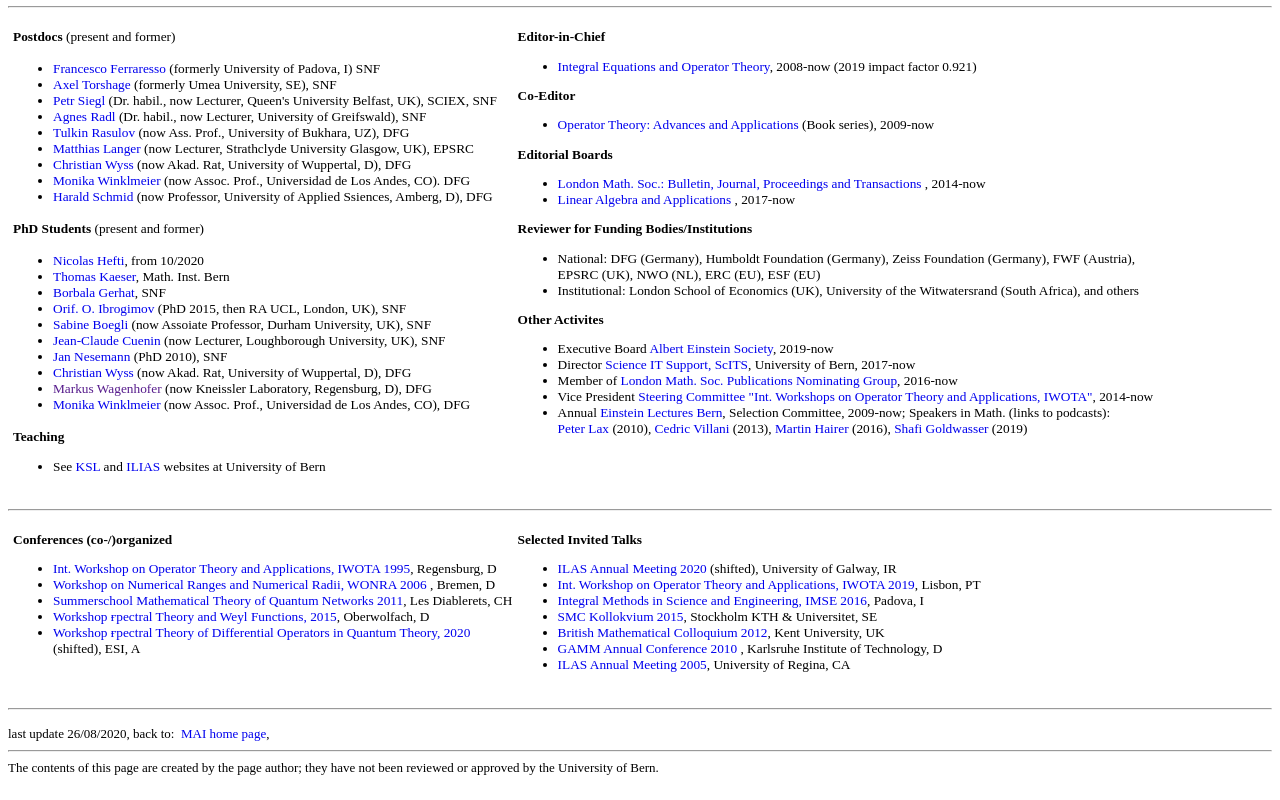
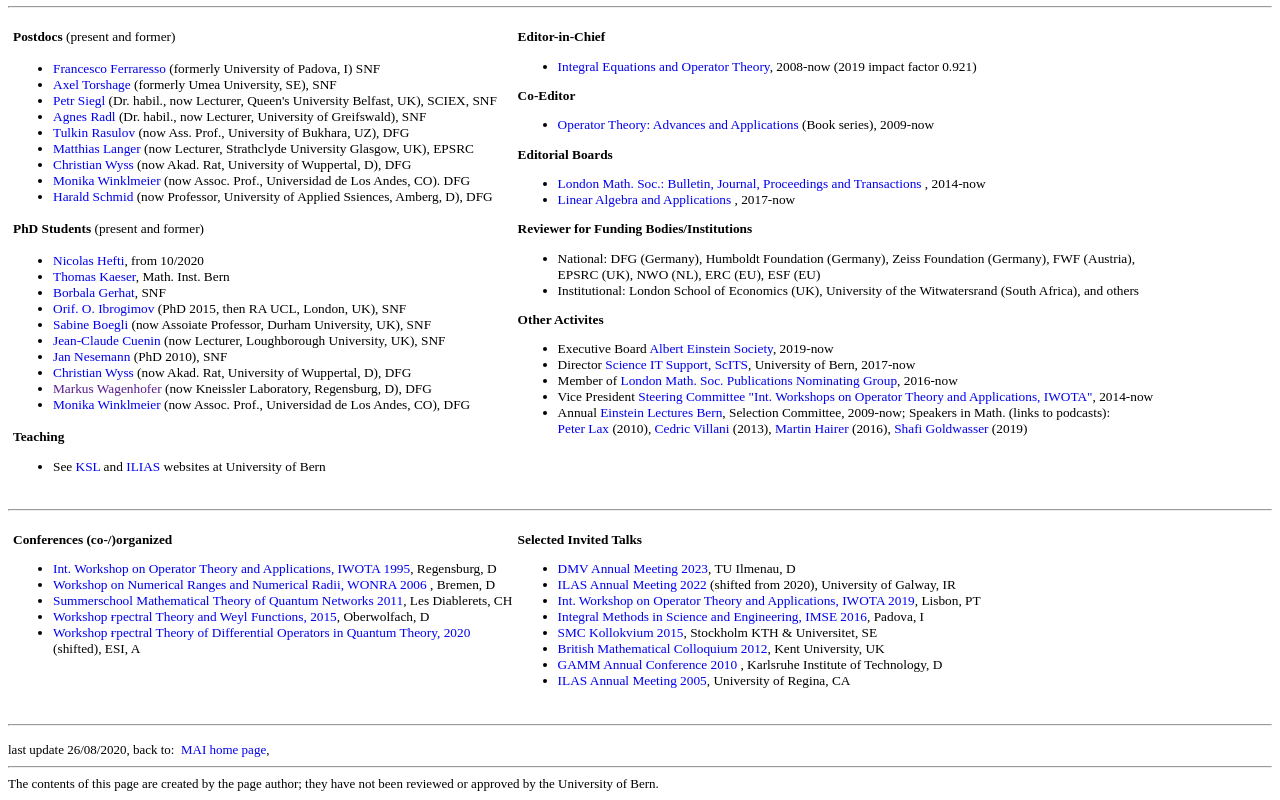
Before and after one commit to christianetretter/christianetretter.github.io, a plain HTML site: page index.html in a window 1280 px wide. Shown: the part 677-1477 px from the top of the page. Drawn offline with Linux system fonts and the light colour scheme.

Commit message:
Update index.html

```diff
--- a/index.html
+++ b/index.html
@@ -397,8 +397,9 @@ Workshop ғpectral Theory and Weyl Functions, 2015</a>,  Oberwolfach, D</li>
    <td align=left valign=top rowspan=4 width="60%">
      <b><small>Selected Invited Talks</small></b>
      <small><ul>
+         <LI> <a href="http://ilas2020.ie/welcome/plenary-speakers/"> DMV Annual Meeting 2023</a>, TU Ilmenau, D</li>
          <LI> <a href="https://eur03.safelinks.protection.outlook.com/?url=http%3A%2F%2Filas2020.ie%2Fwelcome%2Fplenary-speakers%2F&data=05%7C02%7Csebastian.hiller%40unibe.ch%7C6c945485a8704a9dcb1208dd982afc48%7Cd400387a212f43eaac7f77aa12d7977e%7C1%7C0%7C638834032561064027%7CUnknown%7CTWFpbGZsb3d8eyJFbXB0eU1hcGkiOnRydWUsIlYiOiIwLjAuMDAwMCIsIlAiOiJXaW4zMiIsIkFOIjoiTWFpbCIsIldUIjoyfQ%3D%3D%7C0%7C%7C%7C&sdata=weWjNjW9mb%2B3FhPtx%2FGwVr7P5MnNfTfPqcyJtzmXu2Q%3D&reserved=0">
-ILAS Annual Meeting 2020</a> (shifted), University of Galway, IR</li>
+ILAS Annual Meeting 2022</a> (shifted from 2020), University of Galway, IR</li>
          <LI> <a
 href="https://eur03.safelinks.protection.outlook.com/?url=https%3A%2F%2Fiwota2019.math.tecnico.ulisboa.pt%2Fspeakers&data=05%7C02%7Csebastian.hiller%40unibe.ch%7C6c945485a8704a9dcb1208dd982afc48%7Cd400387a212f43eaac7f77aa12d7977e%7C1%7C0%7C638834032561081087%7CUnknown%7CTWFpbGZsb3d8eyJFbXB0eU1hcGkiOnRydWUsIlYiOiIwLjAuMDAwMCIsIlAiOiJXaW4zMiIsIkFOIjoiTWFpbCIsIldUIjoyfQ%3D%3D%7C0%7C%7C%7C&sdata=VkI%2F1MCVMiLsiH2PYK06FG2zy3UfmKcrEkFrl5IweUg%3D&reserved=0"> Int. Workshop
 on Operator Theory and Applications, IWOTA 2019</a>, Lisbon, PT </li>
```
